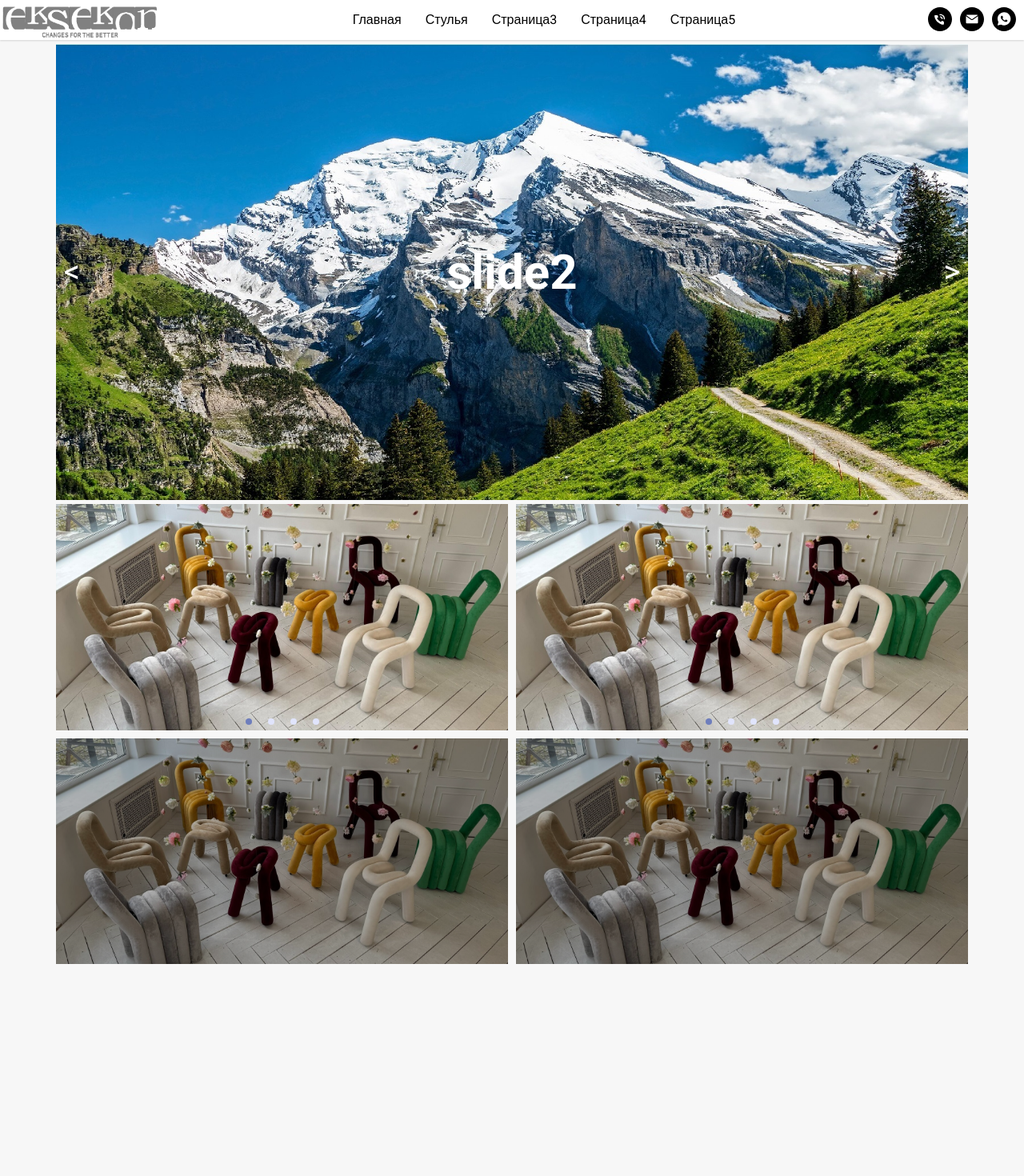
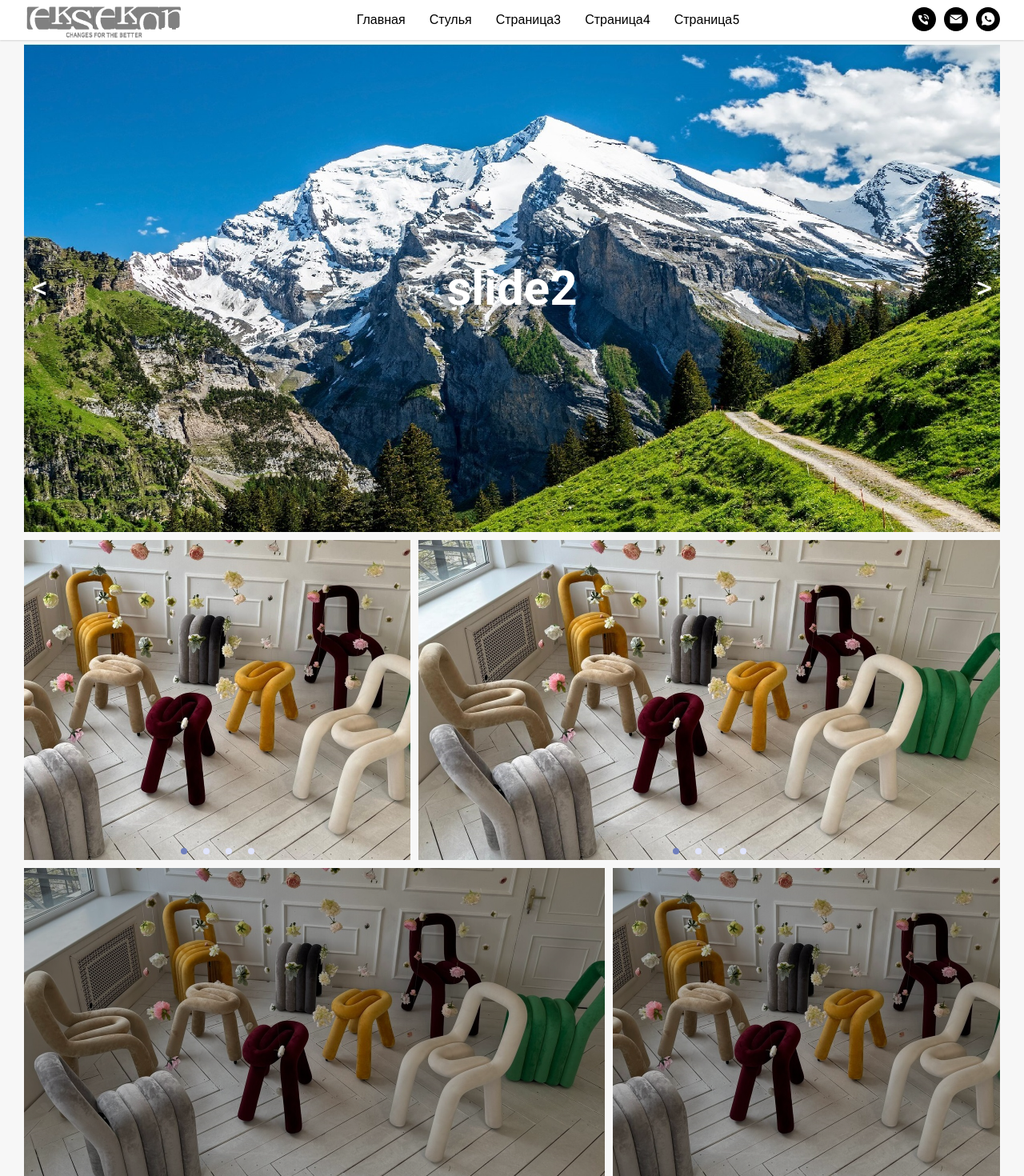
Before and after one commit to leonraz58/eksekon, a React app: page / in a window 1280 px wide. Shown: the top 1470 px of the page at 80% size. Before the commit the page ends 1217 px from the top, so only its background shows below. Built offline with nearby package versions, Linux system fonts and the light colour scheme; a web font is replaced by a local one.

Commit message:
fix main page example styles

```diff
--- a/src/components/carousel/Carousel.tsx
+++ b/src/components/carousel/Carousel.tsx
@@ -25,10 +25,10 @@ export const Carousel = (props: Props) => {
     //const [isDotsControlsOn, setIsDotsControlsOn] = useState<boolean>(false)
 
     let animationType: AnimationType = variant === 'mainBigSlider' ? AnimationType.FADEOUT : AnimationType.SLIDE
-    let autoHeight = false
+    let autoHeight = variant !== 'mainBigSlider'
     let isAutoPlayOn = variant === 'mainBigSlider'
     let isButtonsControlsOn = variant === 'mainBigSlider'
-    let imageVariantProps = variant === 'mainBigSlider' ? s.imageBigSlider : ''
+    let imageVariantProps = variant === 'mainBigSlider' ? s.imageBigSlider : s.mainPageBlock
     let isDotsControlsOn = variant === 'mainPageBlock'
     let autoPlayStrategy = variant === 'mainBigSlider' ? AutoPlayStrategy.ALL : AutoPlayStrategy.NONE
     let autoPlayInterval = variant === 'mainPageBlock' ? 500 : 3000
--- a/src/components/carousel/carousel.module.scss
+++ b/src/components/carousel/carousel.module.scss
@@ -29,10 +29,17 @@
   .image {
     display: block;
     width: 100%;
-    height: 100%;
+    //height: 100%;
     object-fit: cover;
+
     //aspect-ratio: 2 / 1;
   }
+
+  .mainPageBlock {
+    height: 400px;
+  }
+
+
 }
 
 .imageBigSlider {
--- a/src/components/pageContainer/pageContainer.module.scss
+++ b/src/components/pageContainer/pageContainer.module.scss
@@ -1,6 +1,6 @@
 .container {
   width: 100%;
-  max-width: 1200px;
+  max-width: 1400px;
   min-height: 100%;
   padding: 0 30px;
   margin: 0 auto;
--- a/src/layout/header/header.module.scss
+++ b/src/layout/header/header.module.scss
@@ -4,12 +4,9 @@
   right: 0;
   left: 0;
 
-  display: flex;
-  justify-content: space-between;
-  align-items: center;
+
 
   width: 100%;
-  padding-right: 10px;
 
   //border: 1px solid red;
   z-index: 5;
@@ -17,6 +14,17 @@
   background: rgba(255, 255, 255, 0.9);
   height: 50px;
   box-shadow: 0 1px 2px 0 rgba(76, 76, 76, 0.2);
+}
+
+.headerWrapper {
+  display: flex;
+  justify-content: space-between;
+  align-items: center;
+  width: 100%;
+  height: 100%;
+  max-width: 1400px;
+  margin: 0 auto;
+  padding: 0 30px;
 }
 
 .logoWrapper {
--- a/src/layout/header/header.tsx
+++ b/src/layout/header/header.tsx
@@ -18,6 +18,7 @@ export const Header = () => {
     })
 
     return <header className={s.header}>
+        <div className={s.headerWrapper}>
         {isMobile && <MobileMenu/>}
         <div className={s.logoWrapper}>
             <img src={logo} alt="logo" className={s.logo}/>
@@ -25,5 +26,6 @@ export const Header = () => {
         {!isMobile && <DesktopMenu/>}
 
         <Contacts/>
+        </div>
     </header>
 }
--- a/src/layout/main/main.tsx
+++ b/src/layout/main/main.tsx
@@ -35,22 +35,22 @@ export const Main = () => {
                           text={['slide1', 'slide2', 'slide3']}
                 />
 
-                <div style={{display: "flex", justifyContent: "space-between", alignItems: "center", width: '100%',}}>
-                    <div style={{marginTop: '5px', marginBottom: '5px', width: '50%', paddingRight: '5px'}}>
+                <div style={{display: "flex", justifyContent: "space-between", alignItems: "center", width: '100%', height: '400px', marginTop: '10px'}}>
+                    <div style={{width: '40%', height: '100%', paddingRight: '5px'}}>
                         <Carousel variant={'mainPageBlock'}
                                   images={[imageSlider, imageSlider2, imageSlider, imageSlider2]}/>
                     </div>
-                    <div style={{marginTop: '5px', marginBottom: '5px', width: '50%', paddingLeft: '5px'}}>
+                    <div style={{width: '60%', height: '100%', paddingLeft: '5px'}}>
                         <Carousel variant={'mainPageBlock'}
                                   images={[imageSlider, imageSlider2, imageSlider, imageSlider2]}/>
                     </div>
                 </div>
-                <div style={{display: "flex", justifyContent: "space-between", alignItems: "center", width: '100%', gap: '10px'}}>
+                <div style={{display: "flex", justifyContent: "space-between", alignItems: "center", width: '100%', gap: '10px', height: '400px', marginTop: '10px'}}>
                     <div style={{
                         marginTop: '5px',
                         marginBottom: '5px',
-                        width: '50%',
-                        //paddingRight: '5px',
+                        width: '60%',
+                        height: '100%',
                         overflow: 'hidden',
                         position: 'relative'
                     }} className={s.hoveredDiv}>
@@ -58,12 +58,11 @@ export const Main = () => {
                         <h2 className={s.hoveredText}>Text Text Text</h2>
                     </div>
                     <div style={{
-                        marginTop: '5px',
-                        marginBottom: '5px',
-                        width: '50%',
-                        //paddingLeft: '5px',
+                        width: '40%',
                         overflow: 'hidden',
-                        position: 'relative'
+                        position: 'relative',
+                        height: '100%',
+                        backgroundColor: 'red',
                     }} className={s.hoveredDiv}>
                         <img src={imageSlider} alt="" className={s.hoveredImage}/>
                         <h2 className={s.hoveredText}>Text Text Text</h2>
```
